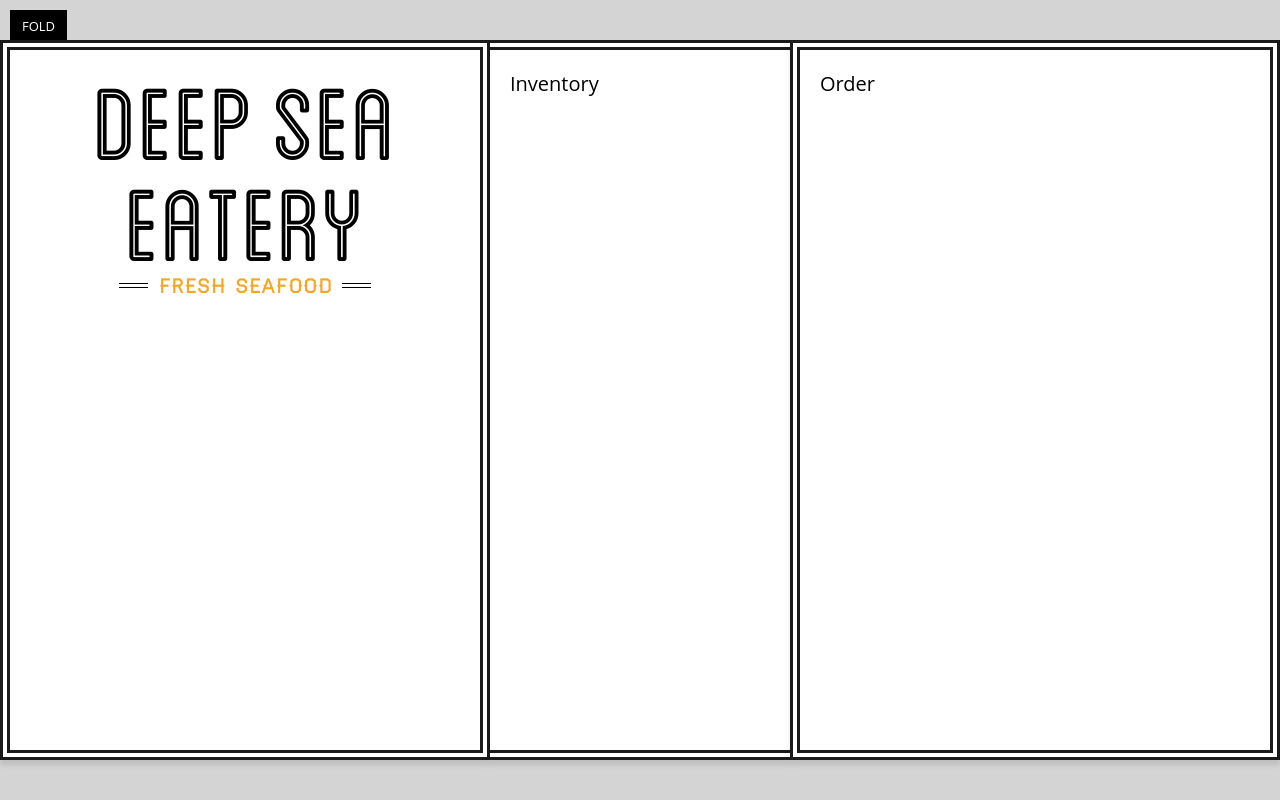
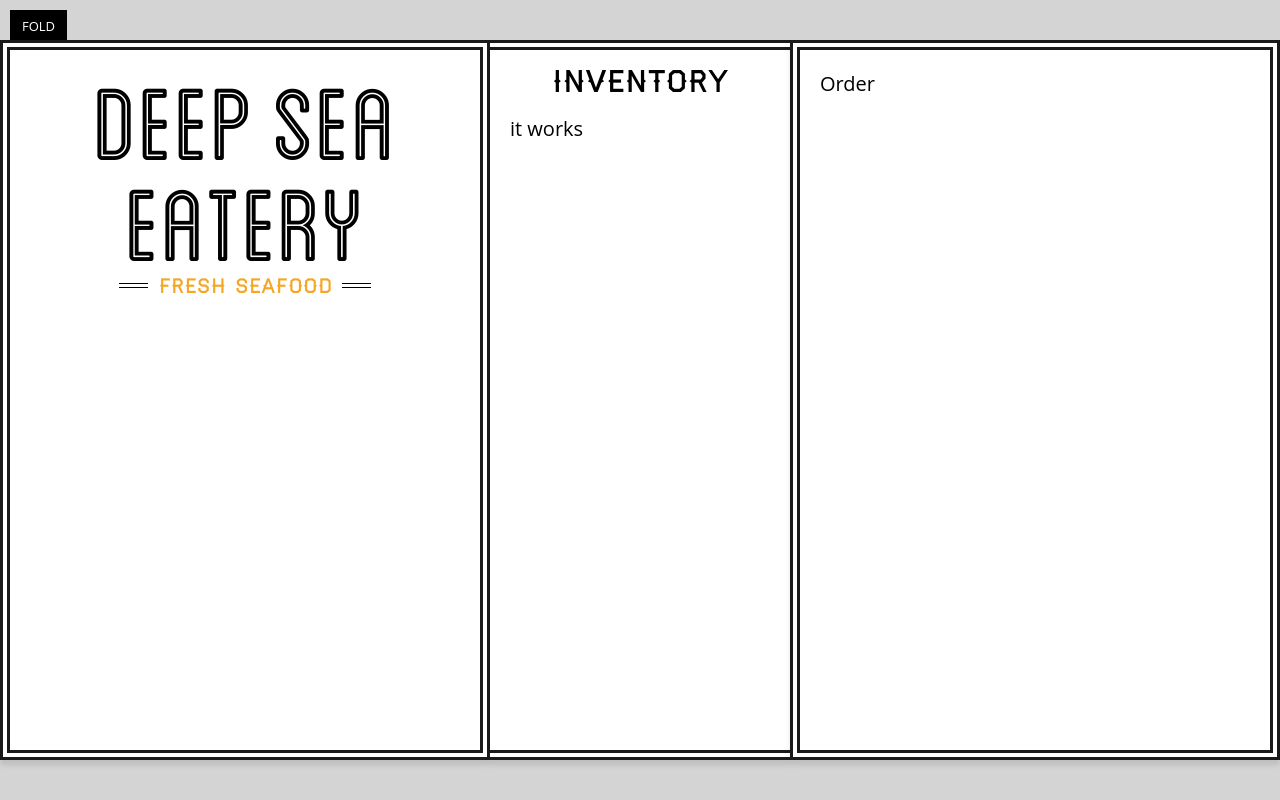
Before and after one commit to Pete-Sekesan/deep-sea-eatery, a React (Create React App) app: page /store/1 in a window 1280 px wide. Built offline with nearby package versions, Linux system fonts and the light colour scheme.

Commit message:
created add inventory component

```diff
--- /dev/null
+++ b/src/components/AddFish.js
@@ -0,0 +1,13 @@
+import React from 'react';
+
+class AddFish extends React.Component {
+  render() {
+    return (
+      <form>
+        <p>it works</p>
+      </form>
+    );
+  }
+}
+
+export default AddFish;
--- a/src/components/Inventory.js
+++ b/src/components/Inventory.js
@@ -1,8 +1,15 @@
 import React from 'react';
+import AddFish from './AddFish';
 
 class Inventory extends React.Component {
   render() {
-    return <div className='inventory'>Inventory</div>;
+    return (
+      <div className='inventory'>
+        <h2>Inventory</h2>
+
+        <AddFish />
+      </div>
+    );
   }
 }
 
```
